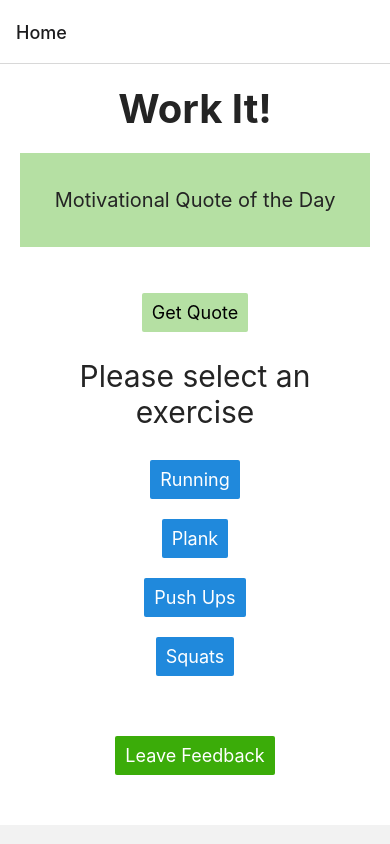
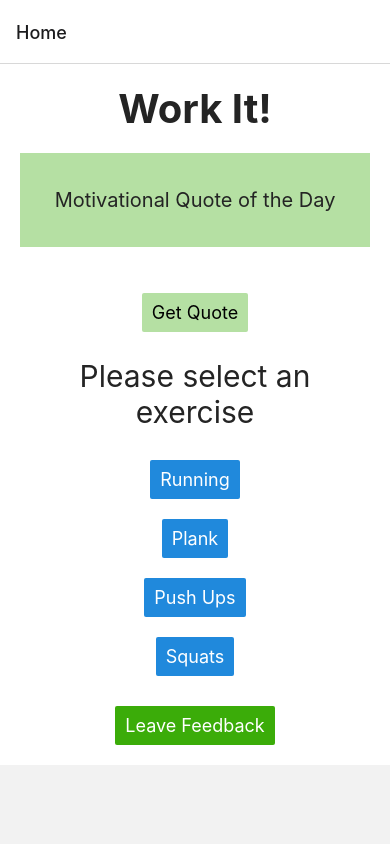
Before and after one commit to Lianalp1212/exercise-app, a React Native app: screen / in a window 390 px wide. Built offline with nearby package versions, Linux system fonts and the light colour scheme.

Commit message:
style and readme edits

```diff
--- a/App.js
+++ b/App.js
@@ -85,7 +85,7 @@ function HomeScreen({navigation}) {
           </FlatList>
           <Button title="Leave Feedback"
             onPress={() => navigation.navigate("Feedback", FeedbackScreen)}
-            style={{margin: 50}}
+            style={{margin: 20}}
             color= '#3BAC09'
           ></Button>
       </View>
@@ -190,7 +190,7 @@ function FeedbackScreen({navigation}) {
       "Likely",
       "Neutral",
       "Unlikely",
-      "Very Unnlikely",
+      "Very Unlikely",
     ]
   }
   // <Likert {...usefulScale}/>
@@ -204,7 +204,7 @@ function FeedbackScreen({navigation}) {
         onPress={(value) => {
           setSelectedIndex(value)
         }}
-        containerStyle={{ marginBottom: 20 }}
+        containerStyle={{ marginBottom: 20, textAlign: 'center'}}
       ></ButtonGroup>
       <Text style={styles.subheading}>{recScale.question}</Text>
       <ButtonGroup buttons={recScale.choices}
@@ -212,7 +212,7 @@ function FeedbackScreen({navigation}) {
         onPress={(value) => {
           setSelectedIndex2(value)
         }}
-        containerStyle={{ marginBottom: 20 }}
+        containerStyle={{ marginBottom: 20, textAlign: 'center'}}
       ></ButtonGroup>
       <Text style={styles.subheading}>Any other comments?</Text>
       <Input placeholder="Other comments..."></Input>
```
Also changed, not shown: 1 other file (tests, documents, lock files or other folders).
